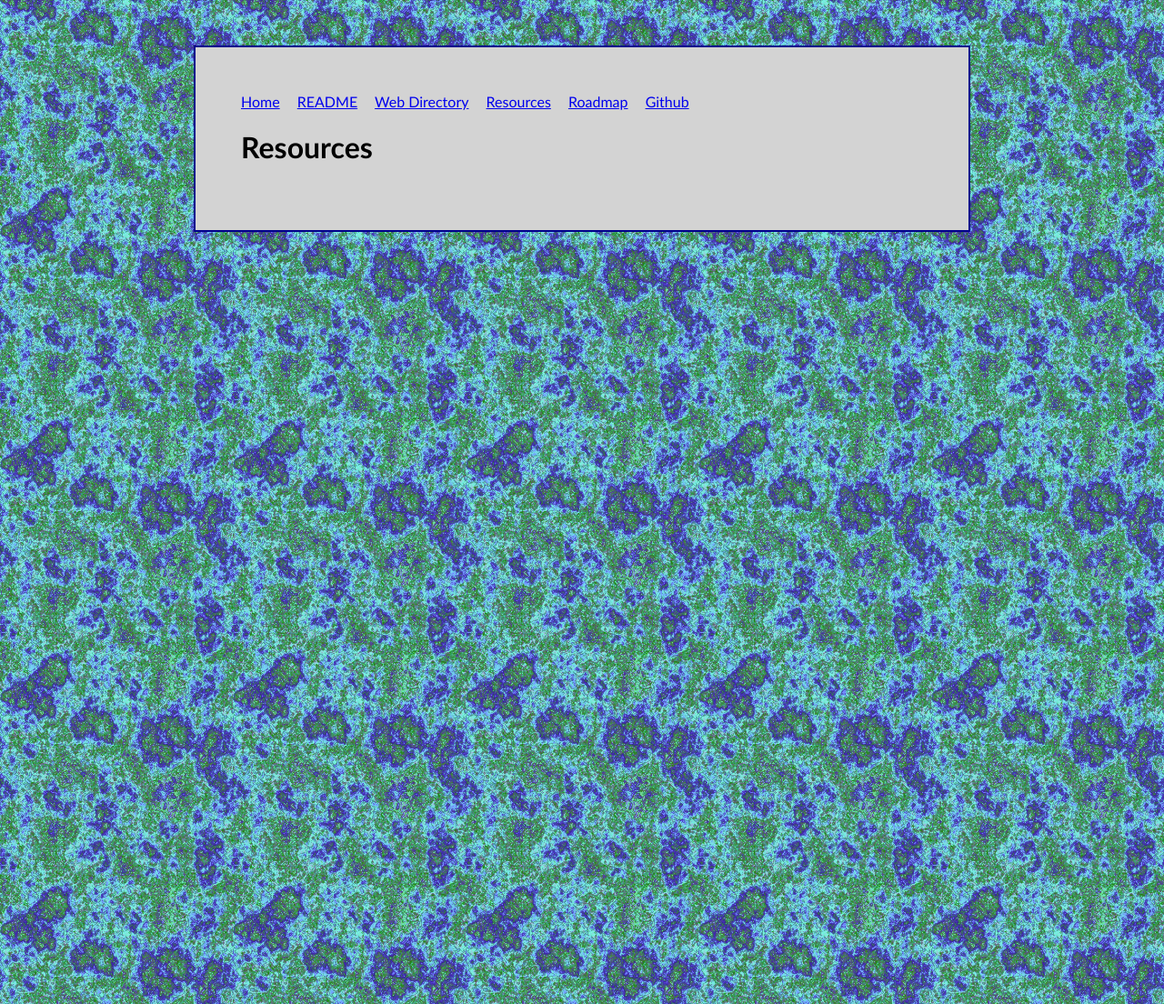
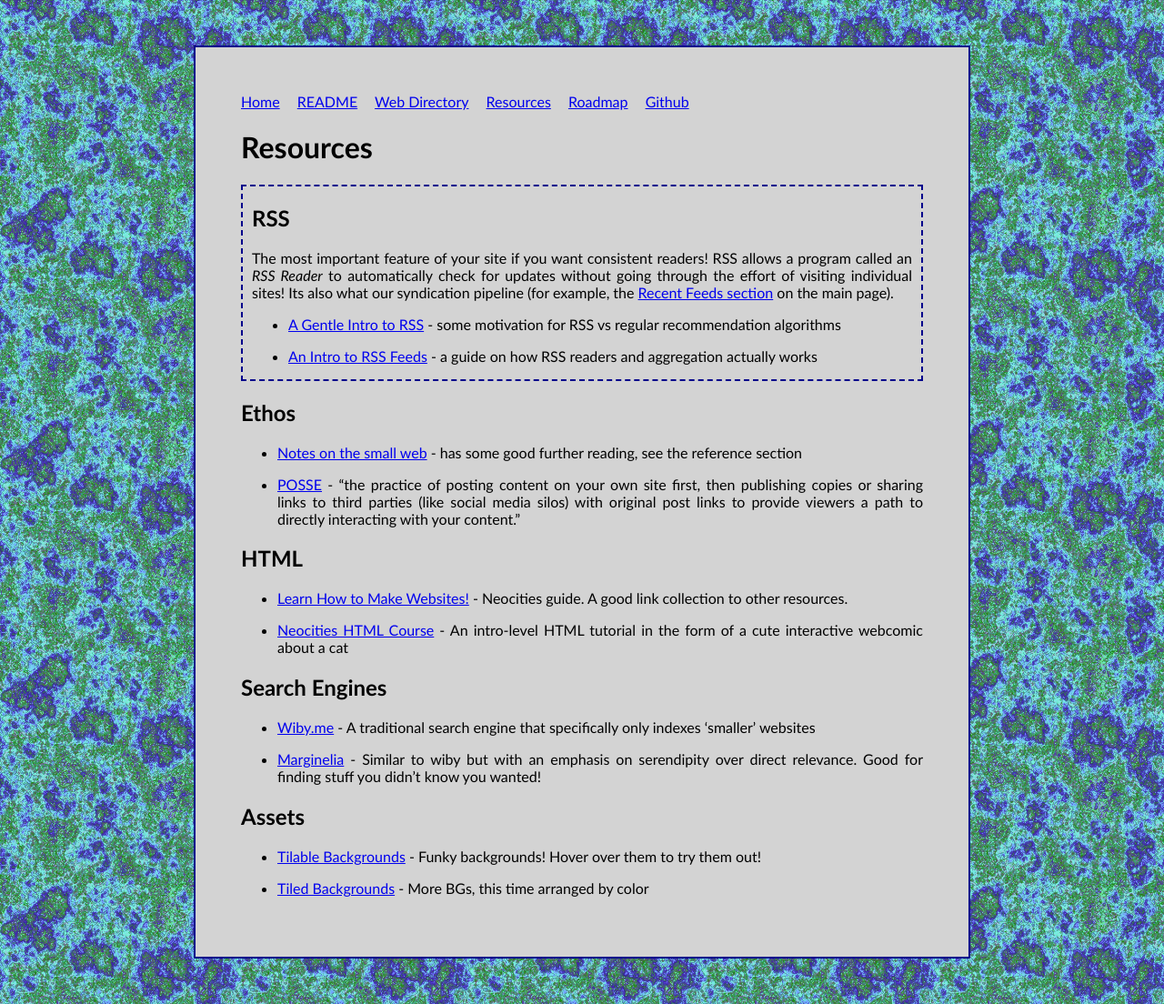
Before and after one commit to uoftwebloggingclub/uoftwebloggingclub.neocities.org, a Jekyll site: the page built from resources.md, in a window 1280 px wide. Shown: the whole page at 91% size. Built offline with Jekyll 4.4.1, drawn with Linux system fonts in a browser that asks for light colours; our own code applies the rules of GitHub Pages for plain Markdown files.

Commit message:
Add content to resources page

```diff
--- a/assets/css/index.scss
+++ b/assets/css/index.scss
@@ -28,6 +28,12 @@
     }
 }
 
+.highlight {
+    border: 2px dashed darkblue;
+    padding-left: 10px;
+    padding-right: 10px;
+}
+
 .icon {
     width: 20px;
 }
--- a/resources.md
+++ b/resources.md
@@ -4,3 +4,39 @@
 ---
 
 # Resources
+
+<div class="highlight" markdown="1">
+
+## RSS
+
+The most important feature of your site if you want consistent readers! RSS allows a program called an *RSS Reader* to automatically check for updates without going through the effort of visiting individual sites! Its also what our syndication pipeline (for example, the [Recent Feeds section](/) on the main page).
+
+-  [A Gentle Intro to RSS](https://derekkedziora.com/blog/rss-guide) - some motivation for RSS vs regular recommendation algorithms
+
+- [An Intro to RSS Feeds](https://meganesulli.com/blog/how-rss-works/) - a guide on how RSS readers and aggregation actually works
+
+</div>
+
+## Ethos
+
+- [Notes on the small web](https://felix.plesoianu.ro/web/in-the-small.html) - has some good further reading, see the reference section
+
+- [POSSE](https://indieweb.org/POSSE) - "the practice of posting content on your own site first, then publishing copies or sharing links to third parties (like social media silos) with original post links to provide viewers a path to directly interacting with your content."
+
+## HTML
+
+- [Learn How to Make Websites!](https://neocities.org/tutorials) - Neocities guide. A good link collection to other resources.
+
+- [Neocities HTML Course](https://neocities.org/tutorial/html/1) - An intro-level HTML tutorial in the form of a cute interactive webcomic about a cat
+
+## Search Engines
+
+- [Wiby.me](https://wiby.me/) - A traditional search engine that specifically only indexes 'smaller' websites
+
+- [Marginelia]( https://search.marginalia.nu/) - Similar to wiby but with an emphasis on serendipity over direct relevance. Good for finding stuff you didn't know you wanted!
+
+## Assets
+
+- [Tilable Backgrounds](https://bettysgraphics.neocities.org/backgrounds) - Funky backgrounds! Hover over them to try them out!
+
+- [Tiled Backgrounds](https://goblin-heart.net/sadgrl/webmastery/downloads/tiledbgs) - More BGs, this time arranged by color
```
